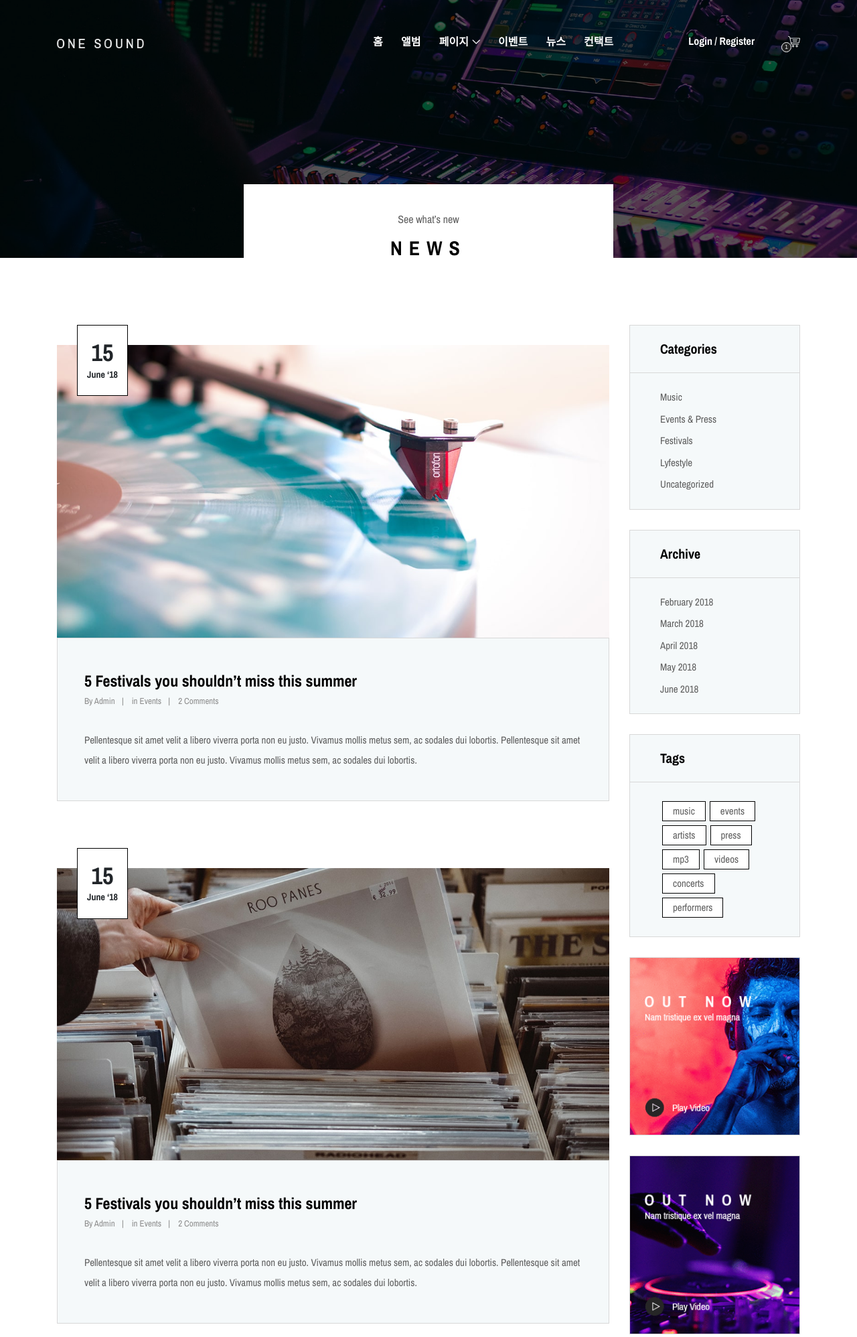
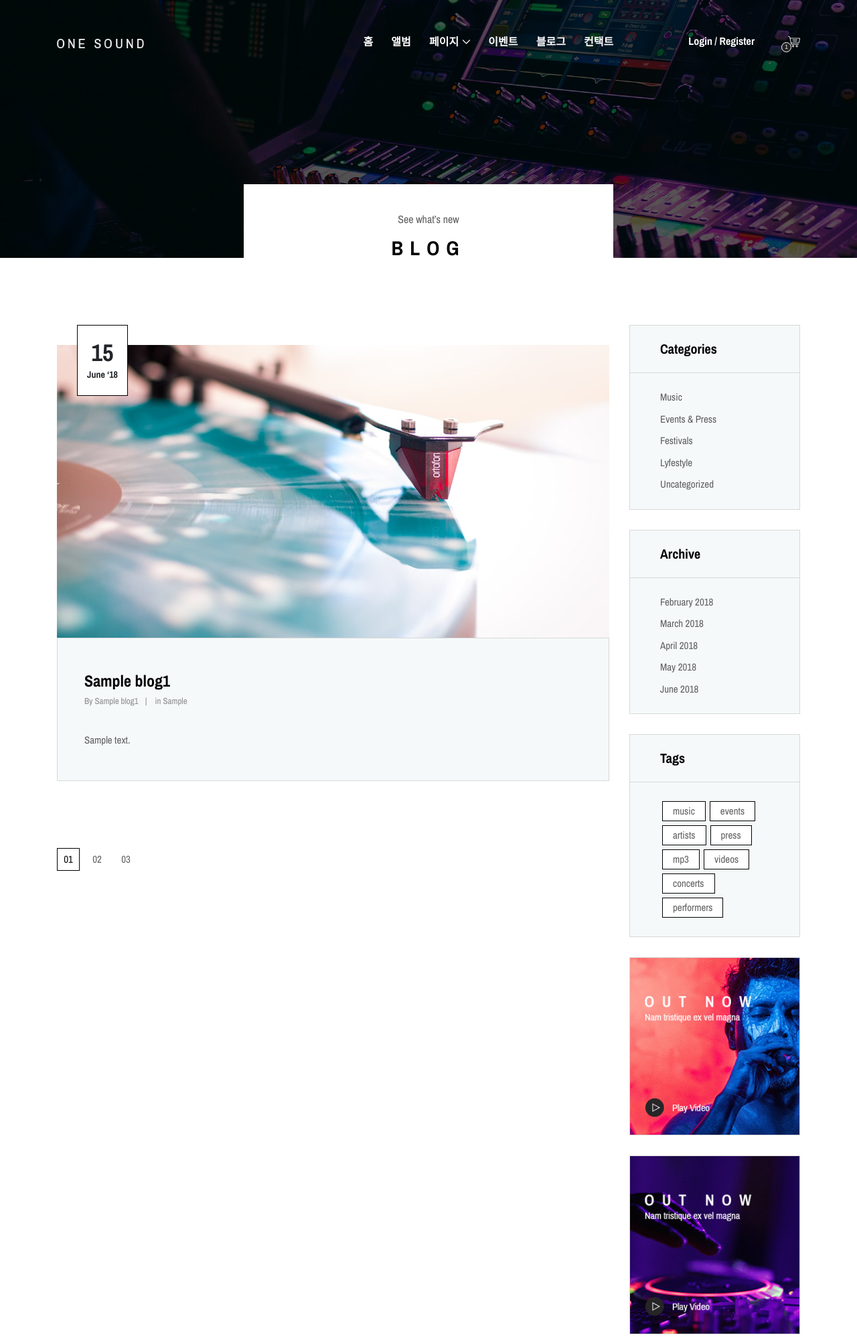
Before and after one commit to Re-Note/Game-Infomation-Site, a PHP site: page /blog.php in a window 1280 px wide. Shown: the top 1996 px of the page at 67% size. Run offline with PHP 8.4, Linux system fonts and the light colour scheme; tables that the repository leaves empty or names only in its code hold one stand-in row (values such as "Sample post"); some web fonts are replaced.

Commit message:
블로그 조회, DB 연동

```diff
--- /dev/null
+++ b/_blog1page.php
@@ -0,0 +1,8 @@
+<?php
+    //페이지네이션
+
+    //조회
+    require('_conn.php');
+    $sql = "SELECT * FROM `blog1` WHERE `del_flg`=0";
+    $result = mysqli_query($conn, $sql);
+?>
--- /dev/null
+++ b/_blog1write.php
@@ -0,0 +1,5 @@
+<?php
+    require('_conn.php');
+    $sql = "INSERT INTO `blog1` (`no`, `title`, `category`, `content`, `id`, `img_file`, `img_size`, `name`, `del_flg`, `reg_date`, `mod_date`) VALUES (NULL, '테스트입니다.', '테스트', '테스트 컨텐츠 입니다.', 'dldydtn207@gmail.com', '', '', '리노트입니다', '0', current_timestamp(), NULL);";
+    mysqli_query($conn, $sql);
+?>
--- a/blog.php
+++ b/blog.php
@@ -1,10 +1,12 @@
 <?php require('lib/top.php'); ?>
+
+<?php require('_blog1page.php'); ?>
 
     <!-- ##### Breadcumb Area Start ##### -->
     <section class="breadcumb-area bg-img bg-overlay" style="background-image: url(img/bg-img/breadcumb3.jpg);">
         <div class="bradcumbContent">
             <p>See what’s new</p>
-            <h2>News</h2>
+            <h2>Blog</h2>
         </div>
     </section>
     <!-- ##### Breadcumb Area End ##### -->
@@ -15,11 +17,18 @@
             <div class="row">
                 <div class="col-12 col-lg-9">
 
+
+
+
+                    <?php
+                        foreach($result as $blog){
+                    ?>
+
                     <!-- Single Post Start -->
                     <div class="single-blog-post mb-100 wow fadeInUp" data-wow-delay="100ms">
                         <!-- Post Thumb -->
                         <div class="blog-post-thumb mt-30">
-                            <a href="#"><img src="img/bg-img/blog1.jpg" alt=""></a>
+                            <a href="#"><img src="img/bg-img/blog1.jpg" alt="blog image"></a>
                             <!-- Post Date -->
                             <div class="post-date">
                                 <span>15</span>
@@ -30,71 +39,22 @@
                         <!-- Blog Content -->
                         <div class="blog-content">
                             <!-- Post Title -->
-                            <a href="#" class="post-title">5 Festivals you shouldn’t miss this summer</a>
+                            <a href="#" class="post-title"> <?=$blog['title'];?></a>
                             <!-- Post Meta -->
                             <div class="post-meta d-flex mb-30">
-                                <p class="post-author">By<a href="#"> Admin</a></p>
-                                <p class="tags">in<a href="#"> Events</a></p>
-                                <p class="tags"><a href="#">2 Comments</a></p>
+                                <p class="post-author">By<a href="#"> <?=$blog['name'];?></a></p>
+                                <p class="tags">in<a href="#"> <?=$blog['category'];?></a></p>
                             </div>
                             <!-- Post Excerpt -->
-                            <p>Pellentesque sit amet velit a libero viverra porta non eu justo. Vivamus mollis metus sem, ac sodales dui lobortis. Pellentesque sit amet velit a libero viverra porta non eu justo. Vivamus mollis metus sem, ac sodales dui lobortis.</p>
+                            <p><?=$blog['content'];?></p>
                         </div>
                     </div>
+                    <!-- Single Post End -->
 
-                    <!-- Single Post Start -->
-                    <div class="single-blog-post mb-100 wow fadeInUp" data-wow-delay="100ms">
-                        <!-- Post Thumb -->
-                        <div class="blog-post-thumb mt-30">
-                            <a href="#"><img src="img/bg-img/blog2.jpg" alt=""></a>
-                            <!-- Post Date -->
-                            <div class="post-date">
-                                <span>15</span>
-                                <span>June ‘18</span>
-                            </div>
-                        </div>
+                    <?php
+                        }
+                    ?>
 
-                        <!-- Blog Content -->
-                        <div class="blog-content">
-                            <!-- Post Title -->
-                            <a href="#" class="post-title">5 Festivals you shouldn’t miss this summer</a>
-                            <!-- Post Meta -->
-                            <div class="post-meta d-flex mb-30">
-                                <p class="post-author">By<a href="#"> Admin</a></p>
-                                <p class="tags">in<a href="#"> Events</a></p>
-                                <p class="tags"><a href="#">2 Comments</a></p>
-                            </div>
-                            <!-- Post Excerpt -->
-                            <p>Pellentesque sit amet velit a libero viverra porta non eu justo. Vivamus mollis metus sem, ac sodales dui lobortis. Pellentesque sit amet velit a libero viverra porta non eu justo. Vivamus mollis metus sem, ac sodales dui lobortis.</p>
-                        </div>
-                    </div>
-
-                    <!-- Single Post Start -->
-                    <div class="single-blog-post mb-100 wow fadeInUp" data-wow-delay="100ms">
-                        <!-- Post Thumb -->
-                        <div class="blog-post-thumb mt-30">
-                            <a href="#"><img src="img/bg-img/blog3.jpg" alt=""></a>
-                            <!-- Post Date -->
-                            <div class="post-date">
-                                <span>15</span>
-                                <span>June ‘18</span>
-                            </div>
-                        </div>
-
-                        <!-- Blog Content -->
-                        <div class="blog-content">
-                            <!-- Post Title -->
-                            <a href="#" class="post-title">5 Festivals you shouldn’t miss this summer</a>
-                            <!-- Post Meta -->
-                            <div class="post-meta d-flex mb-30">
-                                <p class="post-author">By<a href="#"> Admin</a></p>
-                                <p class="tags">in<a href="#"> Events</a></p>
-                                <p class="tags"><a href="#">2 Comments</a></p>
-                            </div>
-                            <!-- Post Excerpt -->
-                            <p>Pellentesque sit amet velit a libero viverra porta non eu justo. Vivamus mollis metus sem, ac sodales dui lobortis. Pellentesque sit amet velit a libero viverra porta non eu justo. Vivamus mollis metus sem, ac sodales dui lobortis.</p>
-                        </div>
-                    </div>
 
                     <!-- Pagination -->
                     <div class="oneMusic-pagination-area wow fadeInUp" data-wow-delay="300ms">
@@ -107,6 +67,9 @@
                         </nav>
                     </div>
                 </div>
+
+
+
 
                 <div class="col-12 col-lg-3">
                     <div class="blog-sidebar-area">
--- a/lib/top.php
+++ b/lib/top.php
@@ -89,7 +89,7 @@
                                         </ul>
                                     </li>
                                     <li><a href="event.php">이벤트</a></li>
-                                    <li><a href="blog.php">뉴스</a></li>
+                                    <li><a href="blog.php">블로그</a></li>
                                     <li><a href="contact.php">컨택트</a></li>
                                 </ul>
 
```
